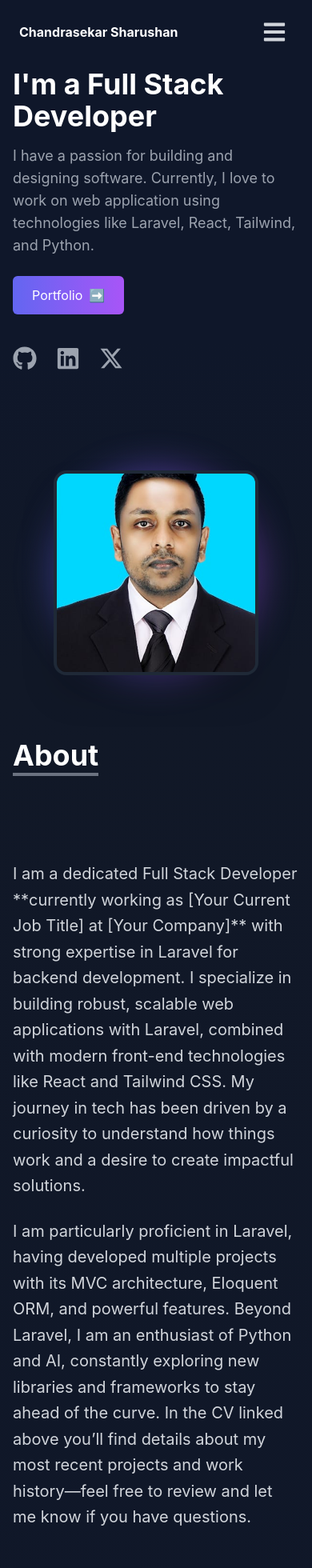
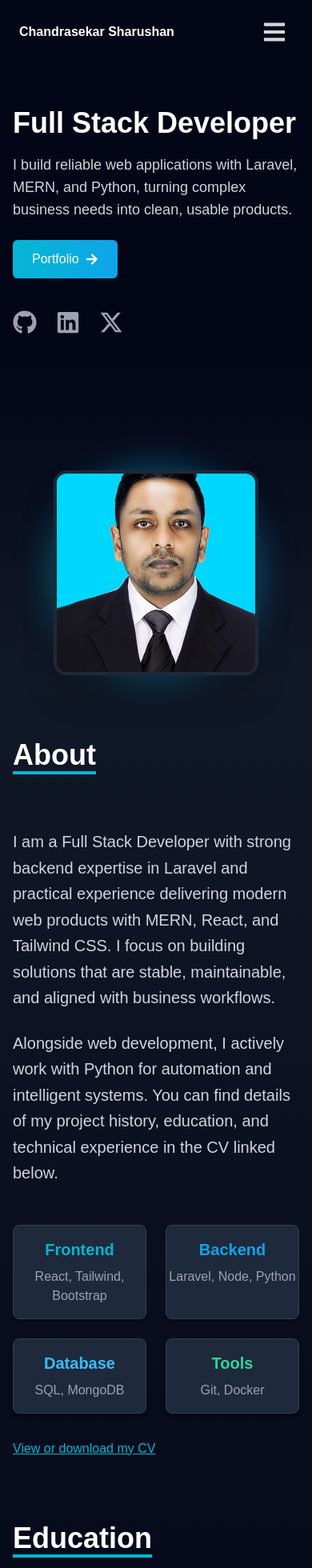
Before and after one commit to sarushanc/react-portfolio, a React (Create React App) app: page / in a window 390 px wide. Shown: the top 1960 px of the page at 80% size. Built offline with nearby package versions, Linux system fonts and the light colour scheme.

Commit message:
added project manager and improved the site

```diff
--- a/src/components/AboutMe.js
+++ b/src/components/AboutMe.js
@@ -9,38 +9,36 @@ const AboutMe = () => {
     >
       <div className="max-w-screen-lg p-4 mx-auto flex flex-col justify-center w-full">
         <div className="pb-8">
-          <p className="text-4xl font-bold inline border-b-4 border-gray-500">
+          <p className="text-4xl font-bold inline border-b-4 border-cyan-500">
             About
           </p>
         </div>
 
-        <p className="text-xl mt-20 text-gray-300 leading-relaxed">
-          I am a dedicated Full Stack Developer **currently working as [Your Current Job Title] at [Your Company]** with strong expertise in Laravel for backend development. I specialize in building robust, scalable web applications with Laravel, combined with modern front-end technologies like React and Tailwind CSS.
-          My journey in tech has been driven by a curiosity to understand how things work and a desire to create impactful solutions.
+        <p className="text-xl mt-10 text-gray-300 leading-relaxed">
+          I am a Full Stack Developer with strong backend expertise in Laravel and practical experience delivering modern web products with MERN, React, and Tailwind CSS. I focus on building solutions that are stable, maintainable, and aligned with business workflows.
         </p>
 
         <br />
 
         <p className="text-xl text-gray-300 leading-relaxed">
-          I am particularly proficient in Laravel, having developed multiple projects with its MVC architecture, Eloquent ORM, and powerful features. Beyond Laravel, I am an enthusiast of Python and AI, constantly exploring new libraries and frameworks to stay ahead of the curve.
-          In the CV linked above you’ll find details about my most recent projects and work history—feel free to review and let me know if you have questions.
+          Alongside web development, I actively work with Python for automation and intelligent systems. You can find details of my project history, education, and technical experience in the CV linked below.
         </p>
 
-        <div className="grid grid-cols-2 md:grid-cols-4 gap-8 mt-12 text-center">
-          <div className="shadow-md shadow-[#040c16] hover:scale-110 duration-500 py-4 rounded-lg bg-gray-800">
+        <div className="grid grid-cols-2 md:grid-cols-4 gap-6 mt-12 text-center">
+          <div className="shadow-md shadow-black/30 hover:-translate-y-1 duration-300 py-4 rounded-lg bg-slate-800 border border-slate-700">
             <p className="font-bold text-xl text-primary">Frontend</p>
             <p className="mt-2 text-gray-400">React, Tailwind, Bootstrap</p>
           </div>
-          <div className="shadow-md shadow-[#040c16] hover:scale-110 duration-500 py-4 rounded-lg bg-gray-800">
+          <div className="shadow-md shadow-black/30 hover:-translate-y-1 duration-300 py-4 rounded-lg bg-slate-800 border border-slate-700">
             <p className="font-bold text-xl text-secondary">Backend</p>
             <p className="mt-2 text-gray-400">Laravel, Node, Python</p>
           </div>
-          <div className="shadow-md shadow-[#040c16] hover:scale-110 duration-500 py-4 rounded-lg bg-gray-800">
-            <p className="font-bold text-xl text-blue-500">Database</p>
+          <div className="shadow-md shadow-black/30 hover:-translate-y-1 duration-300 py-4 rounded-lg bg-slate-800 border border-slate-700">
+            <p className="font-bold text-xl text-sky-400">Database</p>
             <p className="mt-2 text-gray-400">SQL, MongoDB</p>
           </div>
-          <div className="shadow-md shadow-[#040c16] hover:scale-110 duration-500 py-4 rounded-lg bg-gray-800">
-            <p className="font-bold text-xl text-green-500">Tools</p>
+          <div className="shadow-md shadow-black/30 hover:-translate-y-1 duration-300 py-4 rounded-lg bg-slate-800 border border-slate-700">
+            <p className="font-bold text-xl text-emerald-400">Tools</p>
             <p className="mt-2 text-gray-400">Git, Docker</p>
           </div>
         </div>
@@ -51,11 +49,11 @@ const AboutMe = () => {
             target="_blank"
             rel="noopener noreferrer"
             className="text-primary underline"
-          >Download / view my CV</a>
+          >View or download my CV</a>
         </div>
 
         <div className="mt-20">
-          <p className="text-4xl font-bold inline border-b-4 border-gray-500">
+          <p className="text-4xl font-bold inline border-b-4 border-cyan-500">
             Education
           </p>
           <div className="mt-8">
--- a/src/components/Footer.js
+++ b/src/components/Footer.js
@@ -3,8 +3,8 @@ import SharushanCV from '../sharushancv.pdf';
 
 const Footer = () => {
     return (
-        <div className="bg-dark text-gray-400 py-8 text-center">
-            <p>© {new Date().getFullYear()} Chandrasekar Sharushan. All rights reserved.</p>
+        <div className="bg-dark text-gray-400 py-8 text-center border-t border-slate-800">
+            <p>Copyright {new Date().getFullYear()} Chandrasekar Sharushan. All rights reserved.</p>
             <p className="mt-2"><a href={SharushanCV} target="_blank" rel="noopener noreferrer" className="underline hover:text-white">View CV</a></p>
         </div>
     );
--- a/src/components/Hero.js
+++ b/src/components/Hero.js
@@ -1,7 +1,7 @@
 import React from 'react';
 import { motion } from 'framer-motion';
 import { Link } from 'react-scroll';
-import { FaGithub, FaLinkedin } from 'react-icons/fa';
+import { FaArrowRight, FaGithub, FaLinkedin } from 'react-icons/fa';
 import { FaXTwitter } from 'react-icons/fa6';
 import ProfileImage from '../images/sharushan.jpg';
 
@@ -17,17 +17,17 @@ const Hero = () => {
                         initial={{ opacity: 0, y: -50 }}
                         animate={{ opacity: 1, y: 0 }}
                         transition={{ duration: 0.8 }}
-                        className="text-4xl sm:text-7xl font-bold text-white"
+                        className="text-4xl sm:text-7xl font-bold text-white leading-tight"
                     >
-                        I'm a Full Stack Developer
+                        Full Stack Developer
                     </motion.h2>
                     <motion.p
                         initial={{ opacity: 0 }}
                         animate={{ opacity: 1 }}
                         transition={{ delay: 0.5, duration: 0.8 }}
-                        className="text-gray-400 py-4 max-w-md text-lg"
+                        className="text-gray-300 py-4 max-w-md text-lg"
                     >
-                        I have a passion for building and designing software. Currently, I love to work on web application using technologies like Laravel, React, Tailwind, and Python.
+                        I build reliable web applications with Laravel, MERN, and Python, turning complex business needs into clean, usable products.
                     </motion.p>
 
                     <motion.div
@@ -44,7 +44,7 @@ const Hero = () => {
                         >
                             Portfolio
                             <span className="group-hover:rotate-90 duration-300 ml-2">
-                                ➡️
+                                <FaArrowRight />
                             </span>
                         </Link>
                     </motion.div>
--- a/src/index.css
+++ b/src/index.css
@@ -2,13 +2,43 @@
 @tailwind components;
 @tailwind utilities;
 
+@import url('https://fonts.googleapis.com/css2?family=Space+Grotesk:wght@400;500;600;700&display=swap');
+
+:root {
+  --bg: #020617;
+  --text: #e2e8f0;
+  --muted: #94a3b8;
+}
+
 body {
   margin: 0;
-  font-family: -apple-system, BlinkMacSystemFont, 'Segoe UI', 'Roboto', 'Oxygen',
-    'Ubuntu', 'Cantarell', 'Fira Sans', 'Droid Sans', 'Helvetica Neue',
-    sans-serif;
+  font-family: 'Space Grotesk', sans-serif;
   -webkit-font-smoothing: antialiased;
   -moz-osx-font-smoothing: grayscale;
+  background: radial-gradient(circle at top right, #0f172a, var(--bg) 38%);
+  color: var(--text);
+  overflow-x: hidden;
+}
+
+html {
+  scroll-behavior: smooth;
+}
+
+::-webkit-scrollbar {
+  width: 8px;
+}
+
+::-webkit-scrollbar-track {
+  background: #0b1220;
+}
+
+::-webkit-scrollbar-thumb {
+  background: #155e75;
+  border-radius: 9999px;
+}
+
+::-webkit-scrollbar-thumb:hover {
+  background: #0891b2;
 }
 
 code {
--- a/tailwind.config.js
+++ b/tailwind.config.js
@@ -7,10 +7,10 @@ module.exports = {
   theme: {
     extend: {
       colors: {
-        primary: "#6366f1", // Indigo 500
-        secondary: "#a855f7", // Purple 500
-        dark: "#0f172a", // Slate 900
-        light: "#f8fafc", // Slate 50
+        primary: '#06b6d4', // Cyan 500
+        secondary: '#0ea5e9', // Sky 500
+        dark: '#020617', // Slate 950
+        light: '#f8fafc', // Slate 50
       },
       fontFamily: {
         sans: ['Inter', 'sans-serif'],
```
Also changed, not shown: src/components/Contact.js (+15 -17 lines), src/components/Projects.js (+47 -15 lines), src/images/project manager.png (added).
